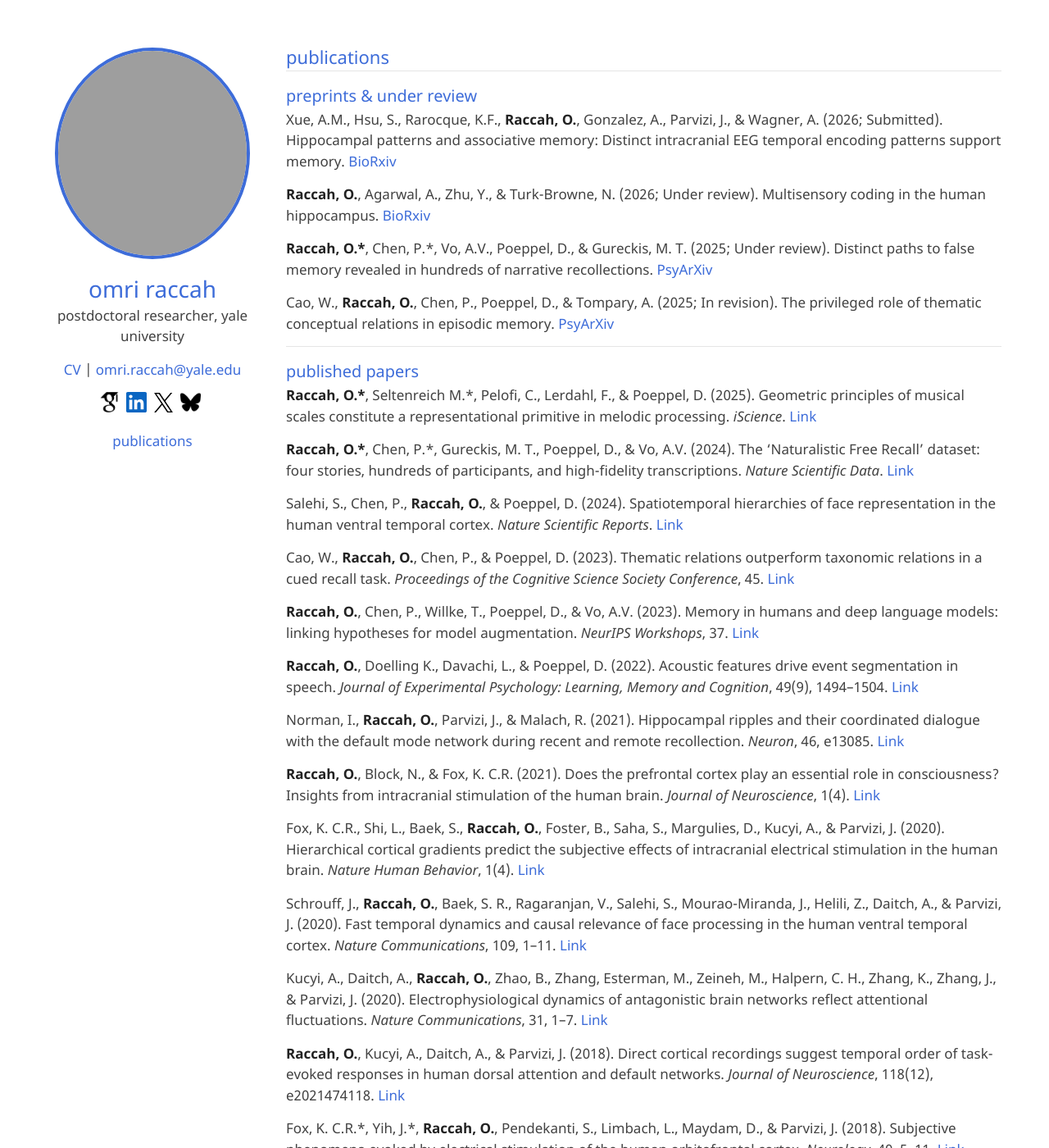
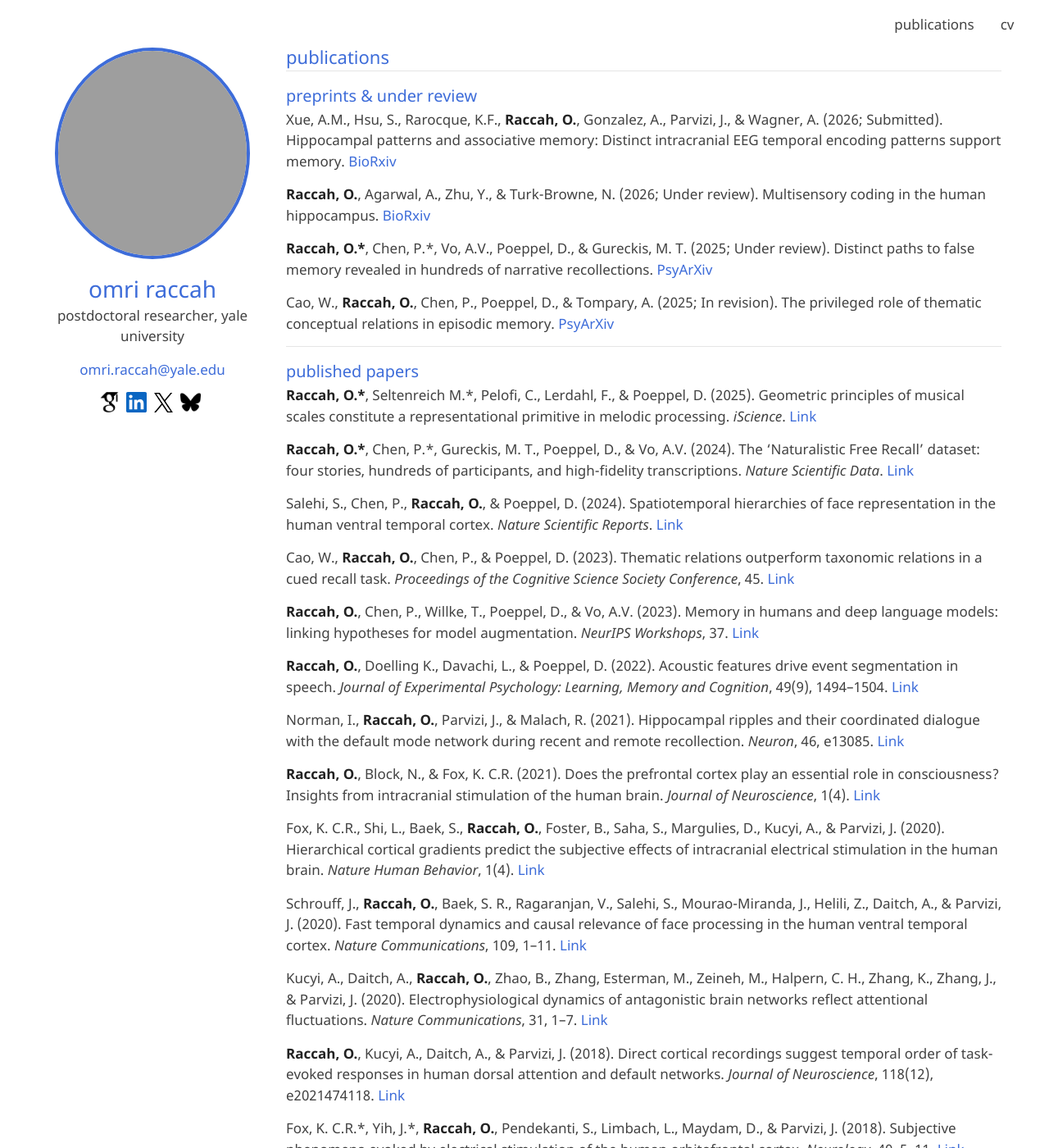
Before and after one commit to omriraccah/omriraccah.github.io, a Jekyll site: the page built from publications.md, in a window 1280 px wide and 1400 px high. Shown: the whole window at 82% size. Built offline with Jekyll 4.4.1, drawn with Linux system fonts in a browser that asks for light colours; our own code applies the rules of GitHub Pages for plain Markdown files; grey boxes are pictures that could not be loaded.

Commit message:
Move publications and CV to fixed top-right nav with hover underline animation
Co-Authored-By: Claude Sonnet 4.6 <noreply@anthropic.com>

```diff
--- a/_layouts/default.html
+++ b/_layouts/default.html
@@ -14,6 +14,12 @@
     <![endif]-->
   </head>
   <body>
+    <nav class="top-nav drop-in">
+      <ul>
+        <li><a href="/publications.html">publications</a></li>
+        <li><a href="https://docs.google.com/document/d/1M31OPR4jl0SI0PasTZSh8zfStX-I935GkXIWyZWrQfk/edit?usp=sharing" target="_blank">cv</a></li>
+      </ul>
+    </nav>
     <div class="wrapper">
       <header>
 
--- a/_sass/jekyll-theme-minimal.scss
+++ b/_sass/jekyll-theme-minimal.scss
@@ -290,6 +290,52 @@ footer {
   }
 }
 
+/* Top navigation */
+.top-nav {
+  position: fixed;
+  top: 0;
+  right: 0;
+  z-index: 999;
+  padding: 1em 2.5em;
+
+  ul {
+    list-style: none;
+    padding: 0;
+    margin: 0;
+    display: flex;
+    gap: 2rem;
+  }
+
+  a {
+    color: #424242;
+    text-decoration: none;
+    font-size: 17px;
+    font-weight: 400;
+    position: relative;
+
+    &::after {
+      content: '';
+      position: absolute;
+      bottom: -2px;
+      left: 0;
+      width: 0%;
+      height: 2px;
+      background-color: #3D6CD9;
+      border-radius: 9999px;
+      transition: width 0.5s;
+    }
+
+    &:hover {
+      color: #424242;
+      font-weight: 400 !important;
+    }
+
+    &:hover::after {
+      width: 100%;
+    }
+  }
+}
+
 /* Load & scroll animations */
 @keyframes drop-in {
   from {
```
Also changed, not shown: other parts of _layouts/default.html (+1 -2 lines).
